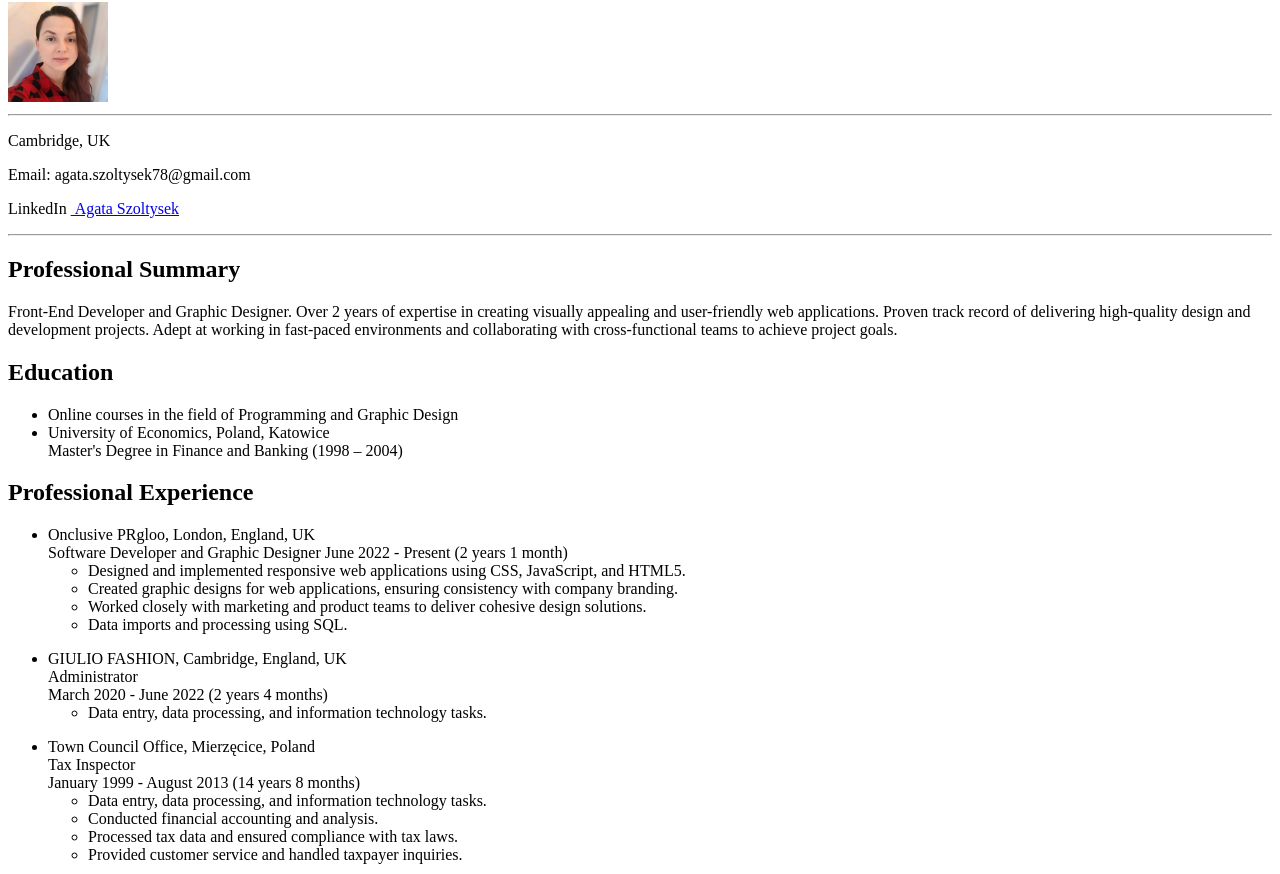
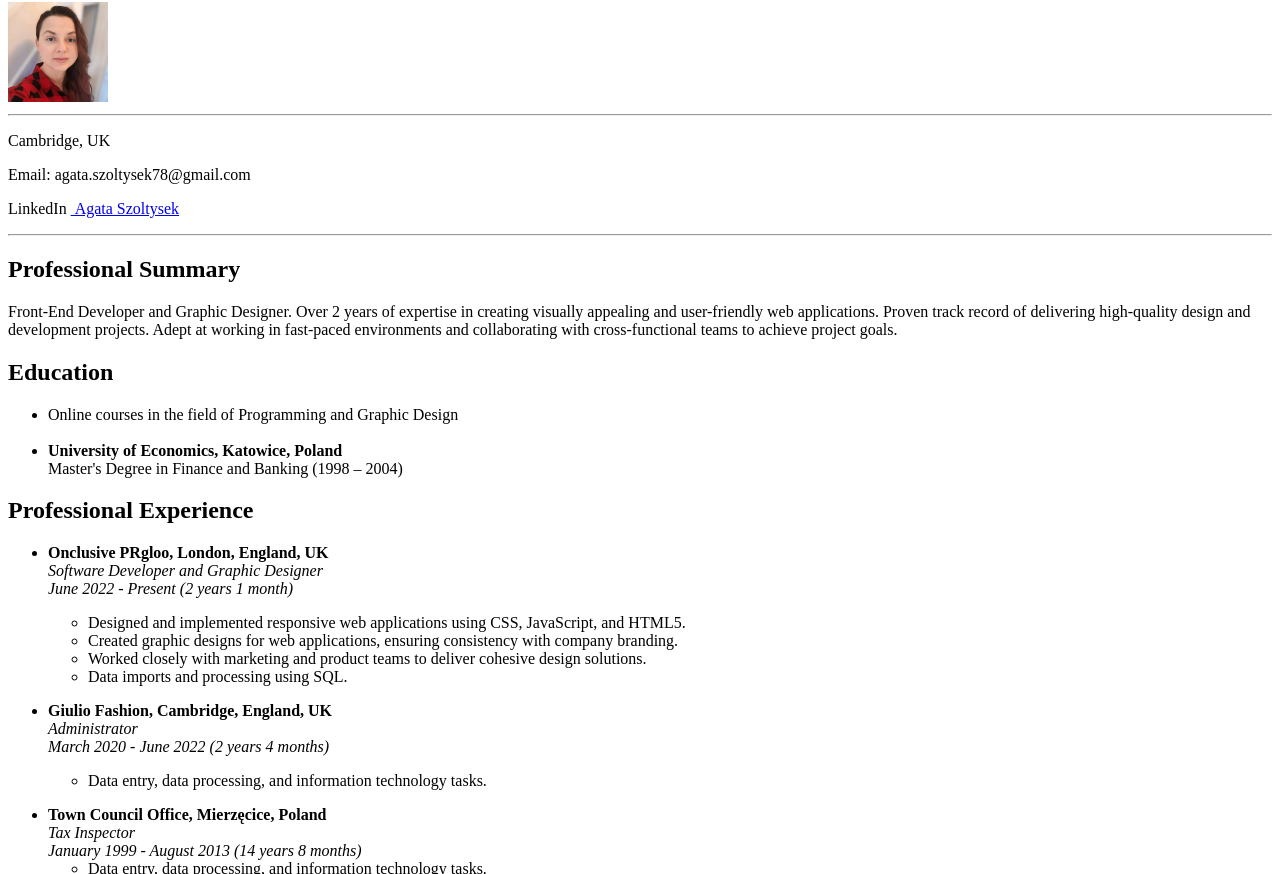
Before and after one commit to AgataSzoltysek/CV, a plain HTML site: page index.html in a window 1280 px wide. Shown: the part 78-952 px from the top of the page. Drawn offline with Linux system fonts and the light colour scheme.

Commit message:
Changes in CV

```diff
--- a/index.html
+++ b/index.html
@@ -20,35 +20,44 @@
   <h2>Education</h2>
   <ul>
     <li>Online courses in the field of Programming and Graphic Design</li>
-    <li>University of Economics, Poland, Katowice <br>
+    <br>
+    <li>
+      <strong>University of Economics, Katowice, Poland
+      </strong> <br>
       Master's Degree in Finance and Banking (1998 – 2004)
       </li>
   </ul>
   <h2>Professional Experience</h2>
   <ul>
-    <li>Onclusive PRgloo, London, England, UK<br>
-      Software Developer and Graphic Designer
-      June 2022 - Present (2 years 1 month) <br>
+    <li>
+      <strong>Onclusive PRgloo, London, England, UK</strong><br>
+      <em>Software Developer and Graphic Designer</em><br>
+      <em>June 2022 - Present (2 years 1 month)</em>
+      <p>
          <ul>
             <li>Designed and implemented responsive web applications using CSS, JavaScript, and HTML5.</li>
             <li>Created graphic designs for web applications, ensuring consistency with company branding.</li>
             <li>Worked closely with marketing and product teams to deliver cohesive design solutions.</li>
             <li>Data imports and processing using SQL.</li>
+      </p>
       </ul>
+    </li>
+    <li>
+       <strong>Giulio Fashion, Cambridge, England, UK</strong><br>
+       <em>Administrator</em><br>
+       <em>March 2020 - June 2022 (2 years 4 months)</em>
+       <p>
+          <ul>
+              <li>Data entry, data processing, and information technology tasks.</li>
+          </ul>
+      </p>
+    </li>
  </ul>
    <ul>
-  <li>GIULIO FASHION, Cambridge, England, UK <br>
-    Administrator <br>
-    March 2020 - June 2022 (2 years 4 months)
-  <ul>
-    <li>Data entry, data processing, and information technology tasks.
-    </li>
-  </ul>
-</ul>
-<ul>
-  <li>Town Council Office, Mierzęcice, Poland <br>
-    Tax Inspector <br>
-    January 1999 - August 2013 (14 years 8 months)
+     <li>
+     <strong>Town Council Office, Mierzęcice, Poland</strong><br>
+     <em>Tax Inspector</em><br>
+     <em>January 1999 - August 2013 (14 years 8 months)</em>
         <ul>
           <li>Data entry, data processing, and information technology tasks.
           <li>Conducted financial accounting and analysis.</li>
```
Lines whose indentation alone changed are shown as unchanged.
